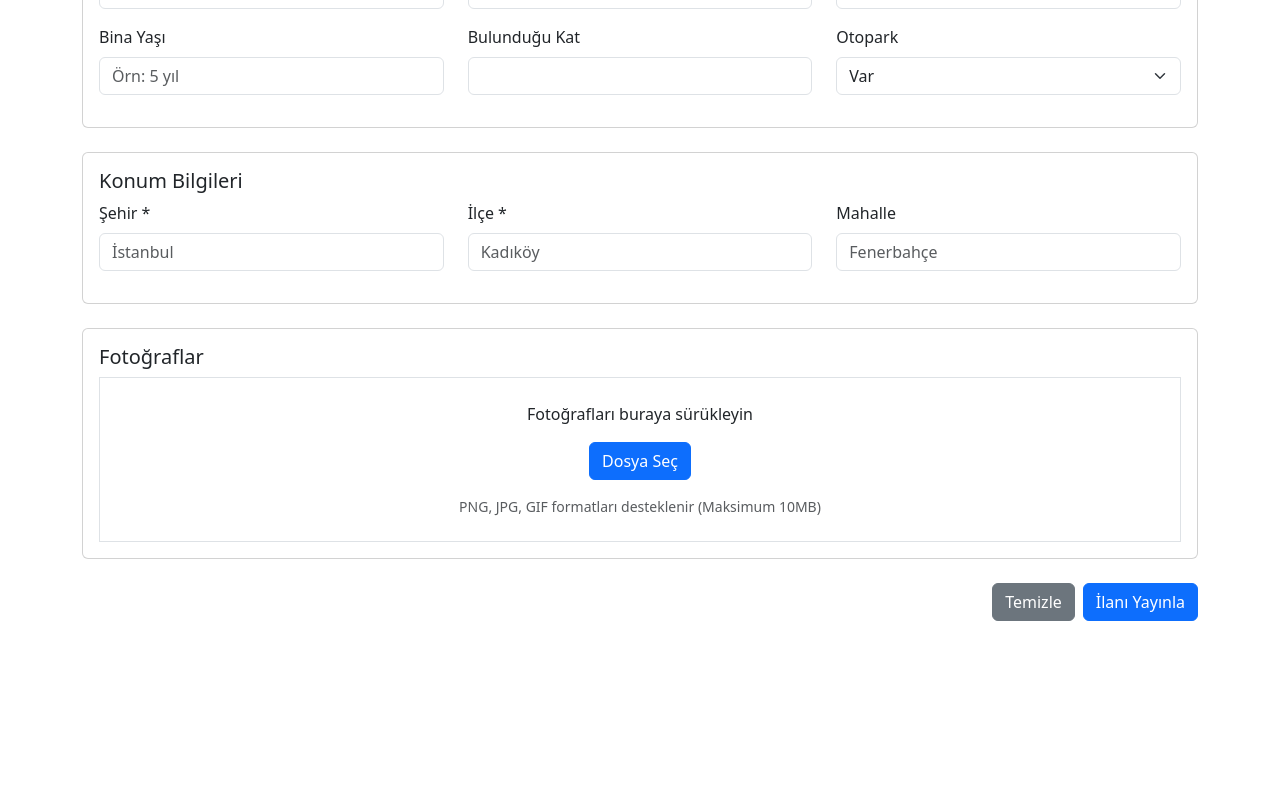
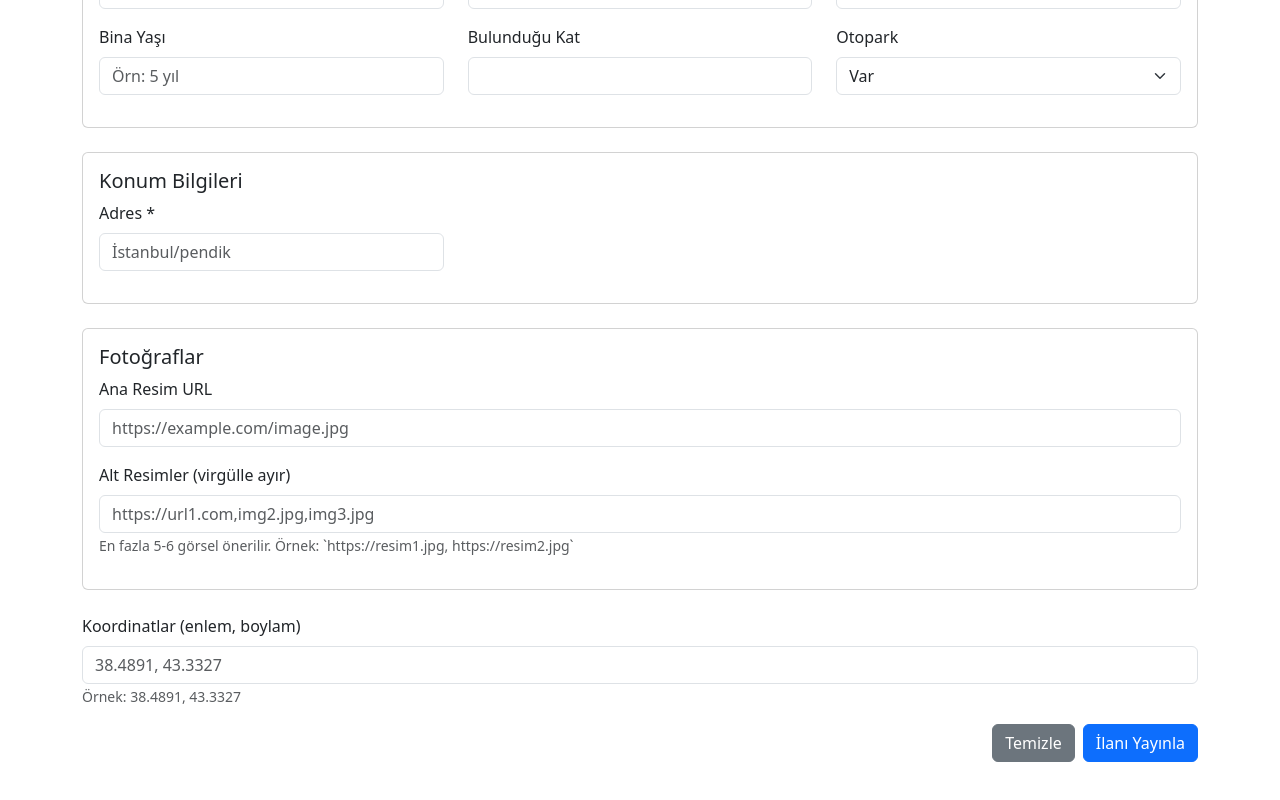
Before and after one commit to nvzt13/Real-Estate, a Next.js app in the folder frontend/: page /create-listing in a window 1280 px wide. Shown: the part 754-1554 px from the top of the page. Before the commit the page ends 1423 px from the top, so only its background shows below. Built offline with nearby package versions, Linux system fonts and the light colour scheme.

Commit message:
update:update create listing form

```diff
--- a/frontend/app/create-listing/CreateListingClient.tsx
+++ b/frontend/app/create-listing/CreateListingClient.tsx
@@ -20,16 +20,16 @@ const YeniIlanEkle = () => {
 
   const [formData, setFormData] = useState<Listing>({
     id: "",
-    type: "ev",
+    category: "ev",
+    type:'Satılık',
     title: "",
+    description: "",
+    price: 0,
+    specs: {} as any,
     location: "",
-    coordinates: [0, 0],
-    price: 0,
-    label: "Yeni",
     imageMain: "",
     images: [],
-    specs: {} as any,
-    description: "",
+    coordinates: [0, 0],
   });
 
   const handleKategoriChange = (e) => {
@@ -84,7 +84,6 @@ const YeniIlanEkle = () => {
     const newSpecs = collectSpecs();
     const finalData: Listing = {
       ...formData,
-      type: kategori.toLowerCase() as 'ev' | 'arsa' | 'araba',
       specs: newSpecs,
     };
 
@@ -114,7 +113,10 @@ const YeniIlanEkle = () => {
         <Col md={6}>
           <Form.Group className="mb-3">
             <Form.Label>İlan Tipi</Form.Label>
-            <Form.Select>
+            <Form.Select
+            name="type"
+            onChange={handleChange}
+            >
               <option>Satılık</option>
               <option>Kiralık</option>
             </Form.Select>
@@ -129,11 +131,17 @@ const YeniIlanEkle = () => {
           <Form>
             <Form.Group className="mb-3">
               <Form.Label>İlan Başlığı *</Form.Label>
-              <Form.Control placeholder="Örn: Merkezi Konumda 3+1 Daire" />
+              <Form.Control placeholder="Örn: Merkezi Konumda 3+1 Daire"
+              name="title"
+              onChange={handleChange}
+              />
             </Form.Group>
             <Form.Group className="mb-3">
               <Form.Label>Açıklama *</Form.Label>
-              <Form.Control as="textarea" rows={3} />
+              <Form.Control as="textarea" rows={3}
+              name="description"
+              onChange={handleChange}
+              />
             </Form.Group>
           </Form>
         </Card.Body>
@@ -147,7 +155,10 @@ const YeniIlanEkle = () => {
             <Col md={4}>
               <Form.Group className="mb-3">
                 <Form.Label>Fiyat (TL) *</Form.Label>
-                <Form.Control type="number" />
+                <Form.Control type="number"
+                name="price"
+                onChange={handleChange}
+                />
               </Form.Group>
             </Col>
           </Row>
@@ -159,19 +170,19 @@ const YeniIlanEkle = () => {
       <Col md={4}>
         <Form.Group className="mb-3">
           <Form.Label>Oda Sayısı</Form.Label>
-                    <Form.Control placeholder="Örn: 4+1" />
+          <Form.Control name="rooms" placeholder="Örn: 4+1" />
         </Form.Group>
       </Col>
       <Col md={4}>
         <Form.Group className="mb-3">
           <Form.Label>Banyo Sayısı</Form.Label>
-                    <Form.Control type="number" />
+          <Form.Control name="area" type="number" />
         </Form.Group>
       </Col>
       <Col md={4}>
         <Form.Group className="mb-3">
           <Form.Label>Isıtma Tipi</Form.Label>
-                    <Form.Select>
+          <Form.Select name="heating">
             <option>Kombi</option>
             <option>Merkezi</option>
             <option>Soba</option>
@@ -183,19 +194,19 @@ const YeniIlanEkle = () => {
       <Col md={4}>
         <Form.Group className="mb-3">
           <Form.Label>Bina Yaşı</Form.Label>
-                    <Form.Control placeholder="Örn: 5 yıl" />
+          <Form.Control name="age" placeholder="Örn: 5 yıl" />
         </Form.Group>
       </Col>
       <Col md={4}>
         <Form.Group className="mb-3">
           <Form.Label>Bulunduğu Kat</Form.Label>
-                    <Form.Control type="number" />
+          <Form.Control name="floor" type="number" />
         </Form.Group>
       </Col>
       <Col md={4}>
         <Form.Group className="mb-3">
           <Form.Label>Otopark</Form.Label>
-                    <Form.Select>
+          <Form.Select name="parking">
             <option>Var</option>
             <option>Yok</option>
           </Form.Select>
@@ -211,13 +222,13 @@ const YeniIlanEkle = () => {
       <Col md={4}>
         <Form.Group className="mb-3">
           <Form.Label>Alan (m²)</Form.Label>
-                    <Form.Control type="number" />
+          <Form.Control name="area" type="number" />
         </Form.Group>
       </Col>
       <Col md={4}>
         <Form.Group className="mb-3">
           <Form.Label>İmar Durumu</Form.Label>
-                    <Form.Select>
+          <Form.Select name="imarDurumu">
             <option>Konut İmarlı</option>
             <option>Ticari</option>
             <option>Tarla</option>
@@ -227,7 +238,7 @@ const YeniIlanEkle = () => {
       <Col md={4}>
         <Form.Group className="mb-3">
           <Form.Label>Tapu Durumu</Form.Label>
-                    <Form.Select>
+          <Form.Select name="tapuDurumu">
             <option>Müstakil Parsel</option>
             <option>Hisseli</option>
           </Form.Select>
@@ -238,19 +249,19 @@ const YeniIlanEkle = () => {
       <Col md={4}>
         <Form.Group className="mb-3">
           <Form.Label>Cephe (metre)</Form.Label>
-                    <Form.Control type="number" />
+          <Form.Control name="cephe" type="number" />
         </Form.Group>
       </Col>
       <Col md={4}>
         <Form.Group className="mb-3">
           <Form.Label>Altyapı</Form.Label>
-                    <Form.Control placeholder="Elektrik, Su, Yol Var" />
+          <Form.Control name="altYapı" placeholder="Elektrik, Su, Yol Var" />
         </Form.Group>
       </Col>
       <Col md={4}>
         <Form.Group className="mb-3">
           <Form.Label>Durum</Form.Label>
-                    <Form.Select>
+          <Form.Select name="durum">
             <option>Boş</option>
             <option>Ekili</option>
             <option>Üzerinde Yapı Var</option>
@@ -267,19 +278,19 @@ const YeniIlanEkle = () => {
       <Col md={4}>
         <Form.Group className="mb-3">
           <Form.Label>Marka</Form.Label>
-                    <Form.Control placeholder="Örn: BMW" />
+          <Form.Control name="brand" placeholder="Örn: BMW" />
         </Form.Group>
       </Col>
       <Col md={4}>
         <Form.Group className="mb-3">
           <Form.Label>Model</Form.Label>
-                    <Form.Control placeholder="320i Sport Line" />
+          <Form.Control name="model" placeholder="320i Sport Line" />
         </Form.Group>
       </Col>
       <Col md={4}>
         <Form.Group className="mb-3">
           <Form.Label>Model Yılı</Form.Label>
-                    <Form.Control type="number" />
+          <Form.Control name="year" type="number" />
         </Form.Group>
       </Col>
     </Row>
@@ -287,7 +298,7 @@ const YeniIlanEkle = () => {
       <Col md={4}>
         <Form.Group className="mb-3">
           <Form.Label>Yakıt Tipi</Form.Label>
-                    <Form.Select>
+          <Form.Select name="fuel">
             <option>Benzin</option>
             <option>Dizel</option>
             <option>Elektrik</option>
@@ -298,7 +309,7 @@ const YeniIlanEkle = () => {
       <Col md={4}>
         <Form.Group className="mb-3">
           <Form.Label>Vites Tipi</Form.Label>
-                    <Form.Select>
+          <Form.Select name="transmission">
             <option>Otomatik</option>
             <option>Manuel</option>
           </Form.Select>
@@ -307,7 +318,15 @@ const YeniIlanEkle = () => {
       <Col md={4}>
         <Form.Group className="mb-3">
           <Form.Label>Kilometre</Form.Label>
-                    <Form.Control type="number" />
+          <Form.Control name="mileage" type="number" />
+        </Form.Group>
+      </Col>
+    </Row>
+    <Row>
+      <Col md={4}>
+        <Form.Group className="mb-3">
+          <Form.Label>Renk</Form.Label>
+          <Form.Control name="color" placeholder="Örn: Siyah" />
         </Form.Group>
       </Col>
     </Row>
@@ -323,20 +342,11 @@ const YeniIlanEkle = () => {
           <Row>
             <Col md={4}>
               <Form.Group className="mb-3">
-                <Form.Label>Şehir *</Form.Label>
-                <Form.Control placeholder="İstanbul" />
-              </Form.Group>
-            </Col>
-            <Col md={4}>
-              <Form.Group className="mb-3">
-                <Form.Label>İlçe *</Form.Label>
-                <Form.Control placeholder="Kadıköy" />
-              </Form.Group>
-            </Col>
-            <Col md={4}>
-              <Form.Group className="mb-3">
-                <Form.Label>Mahalle</Form.Label>
-                <Form.Control placeholder="Fenerbahçe" />
+                <Form.Label>Adres *</Form.Label>
+                <Form.Control placeholder="İstanbul/pendik"
+                name="location"
+                onChange={handleChange}
+                />
               </Form.Group>
             </Col>
           </Row>
@@ -344,25 +354,60 @@ const YeniIlanEkle = () => {
       </Card>
 
       {/* Fotoğraflar */}
+{/* Fotoğraflar */}
 <Card className="mb-4">
   <Card.Body>
     <Card.Title>Fotoğraflar</Card.Title>
-          <div
-            className="border p-4 text-center"
-            style={{ borderStyle: "dashed" }}
-          >
-            <p>Fotoğrafları buraya sürükleyin</p>
-            <Form.Group>
-              <Form.Label className="btn btn-primary">Dosya Seç</Form.Label>
-              <Form.Control type="file" multiple hidden />
-              <Form.Text className="text-muted d-block mt-2">
-                PNG, JPG, GIF formatları desteklenir (Maksimum 10MB)
+
+    <Form.Group className="mb-3">
+      <Form.Label>Ana Resim URL</Form.Label>
+      <Form.Control
+        name="imageMain"
+        placeholder="https://example.com/image.jpg"
+        value={formData.imageMain}
+        onChange={handleChange}
+      />
+    </Form.Group>
+
+    <Form.Group className="mb-3">
+      <Form.Label>Alt Resimler (virgülle ayır)</Form.Label>
+      <Form.Control
+        name="images"
+        placeholder="https://url1.com,img2.jpg,img3.jpg"
+        onChange={(e) =>
+          setFormData((prev) => ({
+            ...prev,
+            images: e.target.value.split(",").map((url) => url.trim()),
+          }))
+        }
+      />
+      <Form.Text className="text-muted">
+        En fazla 5-6 görsel önerilir. Örnek: `https://resim1.jpg, https://resim2.jpg`
       </Form.Text>
     </Form.Group>
-          </div>
   </Card.Body>
 </Card>
-
+<Form.Group className="mb-3">
+  <Form.Label>Koordinatlar (enlem, boylam)</Form.Label>
+  <Form.Control
+    name="coordinates"
+    placeholder="38.4891, 43.3327"
+    onChange={(e) => {
+      const [latStr, lngStr] = e.target.value.split(",").map((val) => val.trim());
+      const lat = parseFloat(latStr);
+      const lng = parseFloat(lngStr);
+      if (!isNaN(lat) && !isNaN(lng)) {
+        setFormData((prev) => ({
+          ...prev,
+          coordinates: [lat, lng],
+        }));
+      }
+    }}
+  />
+  <Form.Text className="text-muted">
+    Örnek: 38.4891, 43.3327
+  </Form.Text>
+</Form.Group>
       {/* Butonlar */}
       <div className="d-flex justify-content-end">
         <Button variant="secondary" className="me-2">
```
Also changed, not shown: frontend/types/types.ts (+6 -6 lines). Lines whose indentation alone changed are shown as unchanged.
